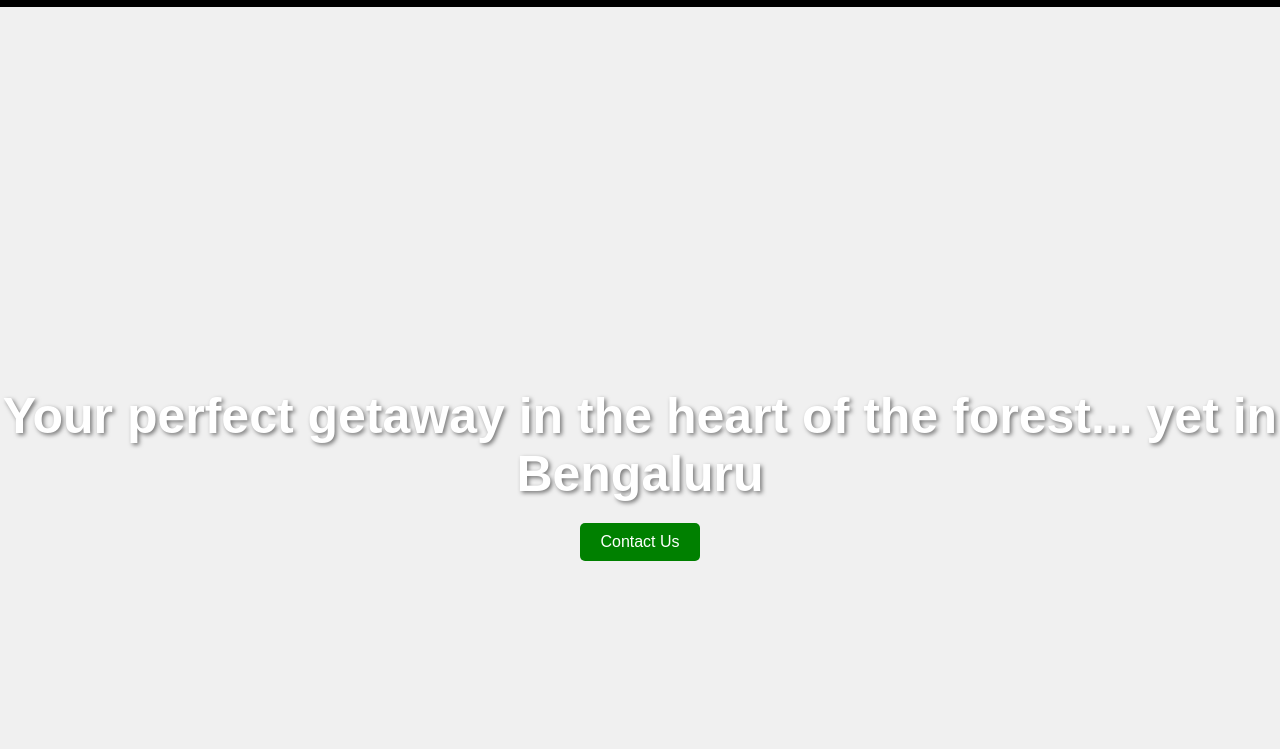
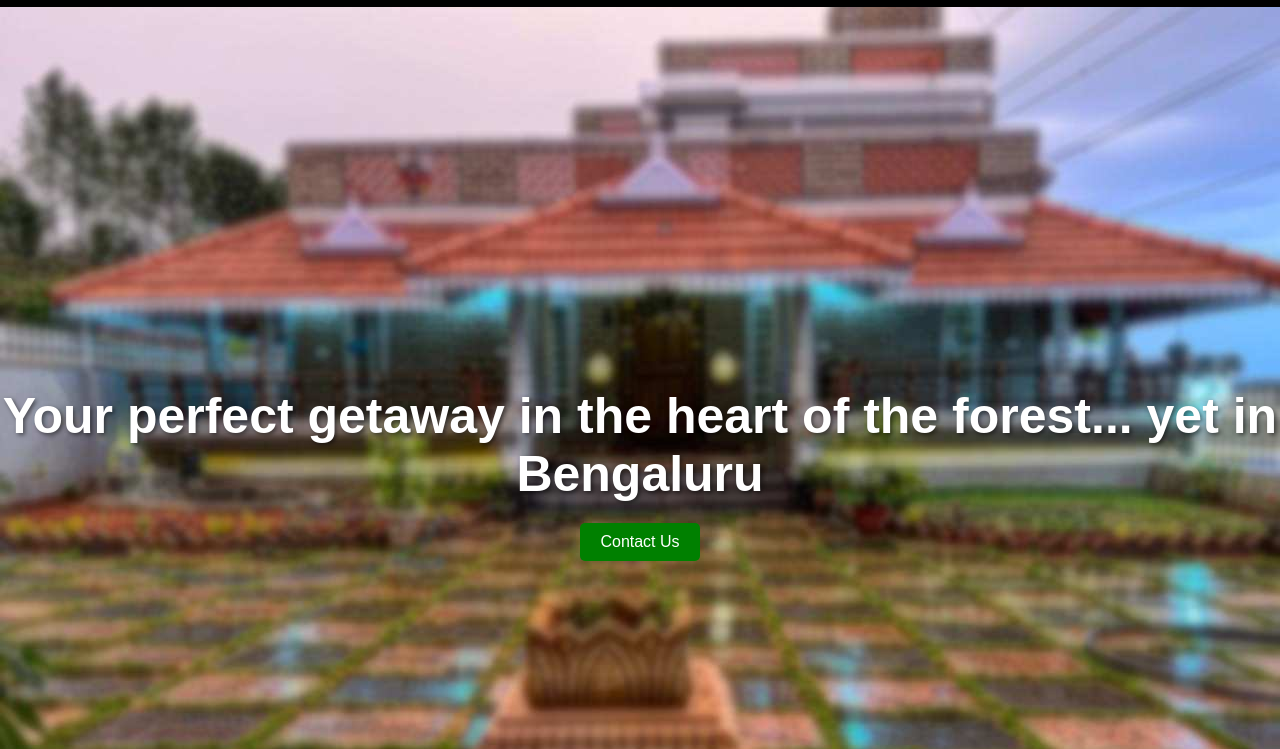
Before and after one commit to KNIGHTOP006/forestpointhomes, a plain HTML site: page index.html in a window 1280 px wide. Shown: the part 51-800 px from the top of the page. Drawn offline with Linux system fonts and the light colour scheme.

Commit message:
Update index.html

```diff
--- a/index.html
+++ b/index.html
@@ -39,7 +39,7 @@
         .main-content {
             text-align: center;
             padding: 50px 0;
-            background-image: url('forest-image.jpg');
+            background-image: url('Images/forest-image.jpg');
             background-size: cover;
             background-position: center;
             height: 100vh;
```
